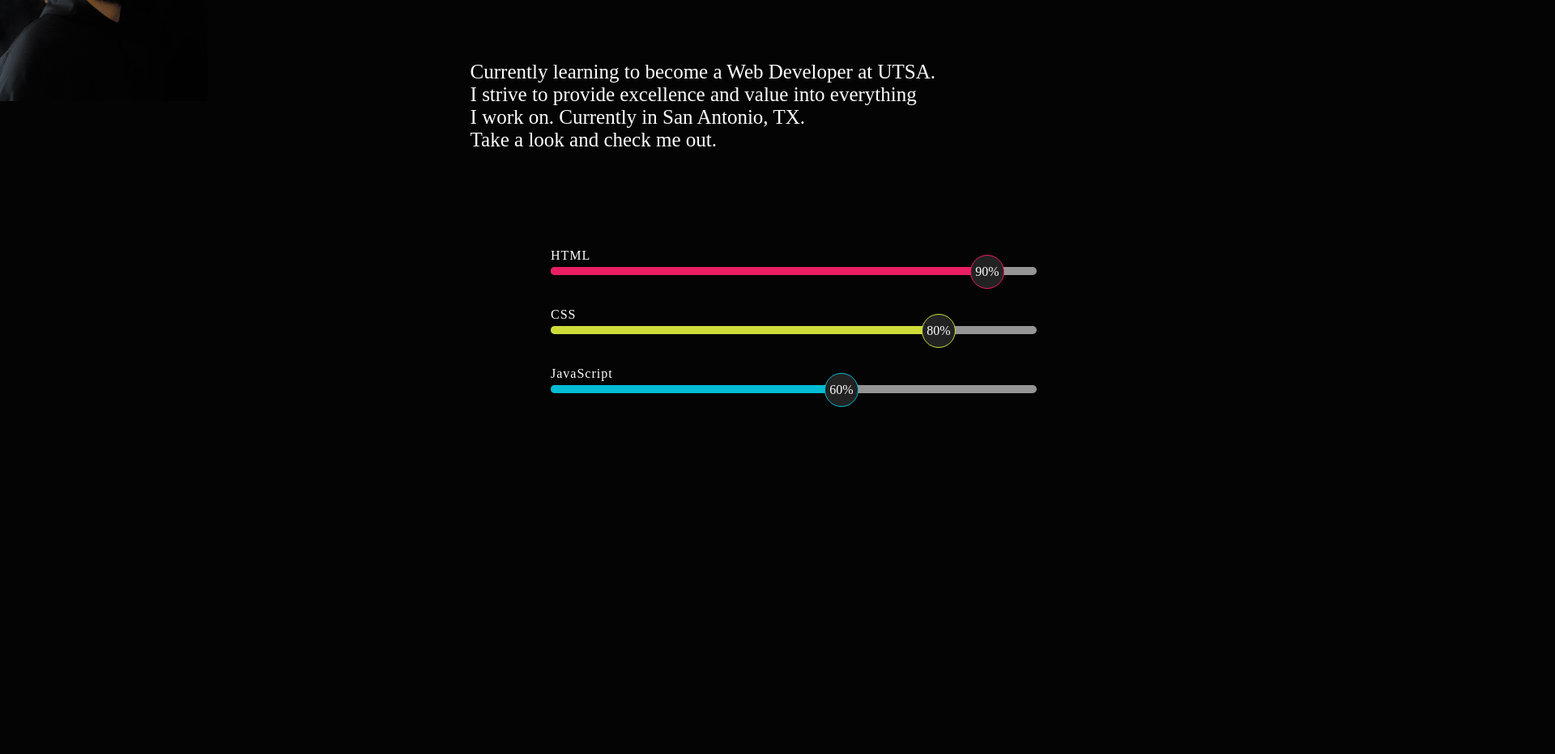
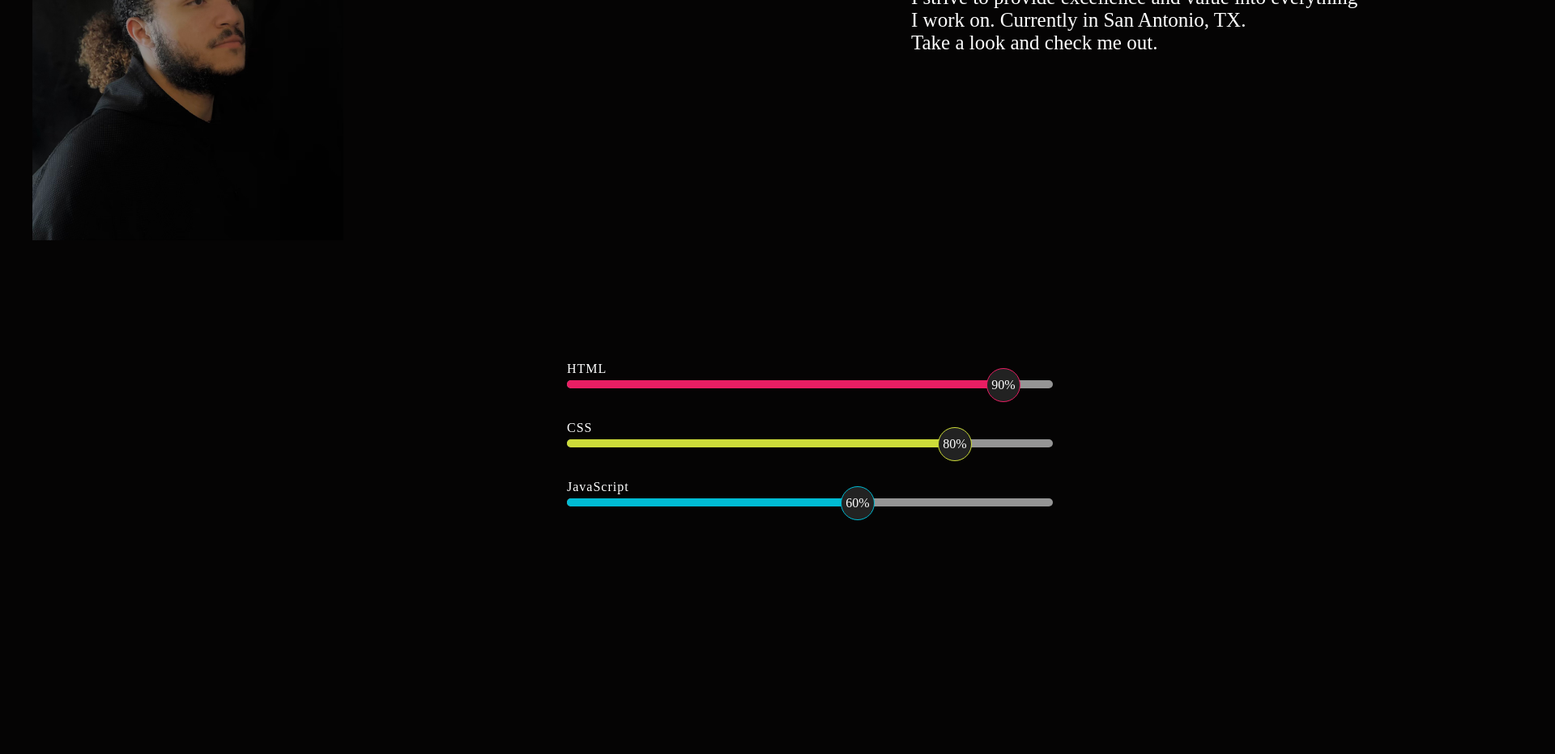
Before and after one commit to JaredLove/myportfolio, a plain HTML site: page assets/html/aboutme.html in a window 1280 px wide. Shown: the part 261-1193 px from the top of the page at 81% size, 1920 px wide, since content can reach past the window. Before the commit the page ends 800 px from the top, so only its background shows below. Drawn offline with Linux system fonts and the light colour scheme.

Commit message:
positioning in about me page

```diff
--- a/assets/css/about.css
+++ b/assets/css/about.css
@@ -60,8 +60,10 @@ a:hover {
 
 .container {
 
+    position: relative;
+    bottom: 300px;
+    left: 700px;
 
-    float: right;
 }
 .skils {
 
@@ -156,13 +158,17 @@ a:hover {
 }
 
 .img img{
-    width: 20%;
+    width: 30%;
     height: 20%;
-    float: left;
+    margin: 40px;
+
 }
 
 .mainclass {
-    float: right;
+    position: relative;
+
+    left: 1000px;
+    bottom: 600px;
 }
 
 
```
